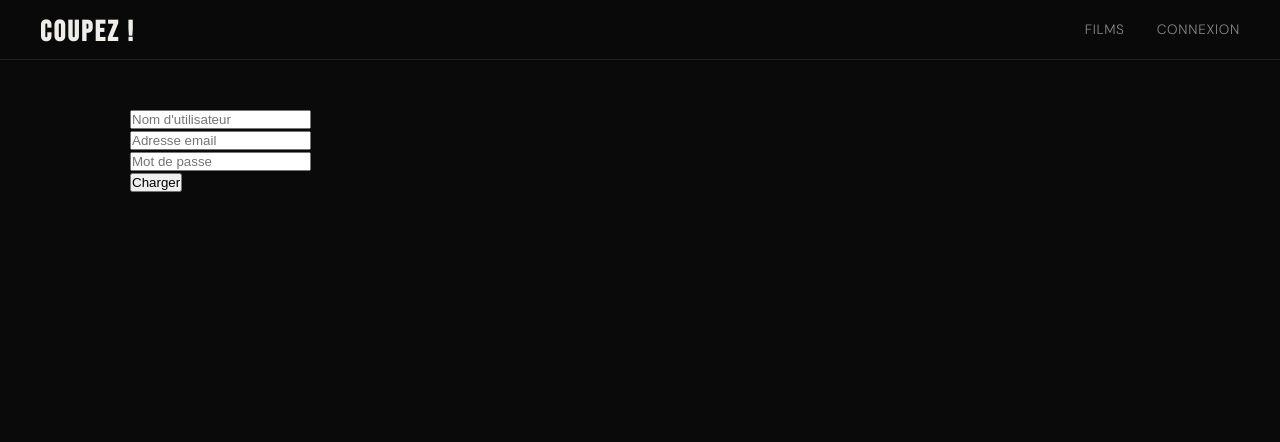
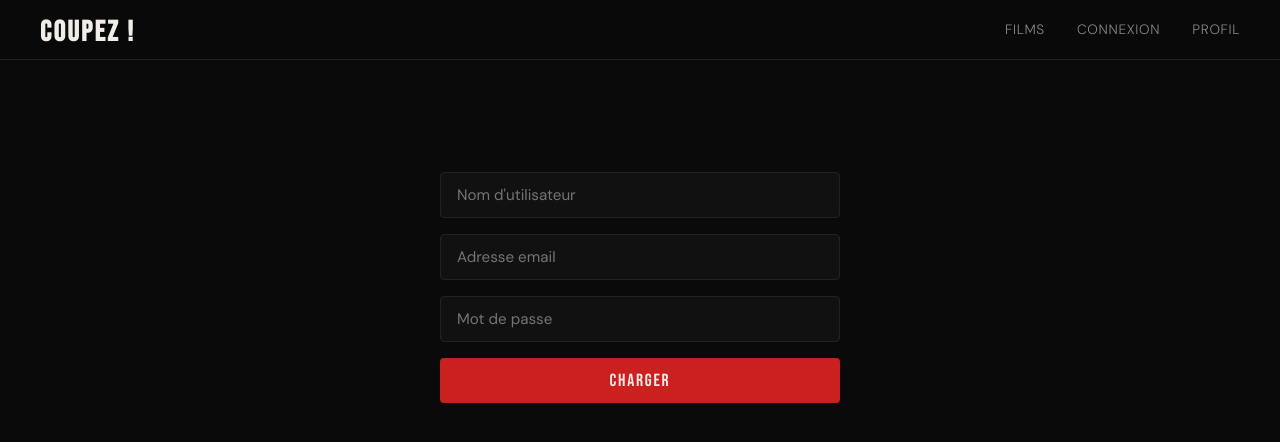
Before and after one commit to Roxas-sudo/couper, a PHP site: page /couper/connexion.php in a window 1280 px wide. Shown: the top 442 px of the page. Run offline with PHP 8.4, Linux system fonts and the light colour scheme.

Commit message:
avancement projet
J'ai rajouté la page profil pour modifier, j'ai améliorer la page connexion.

Il me reste principalement à créer la page index correctement pour voir les notations et la page ajout de note de film et commentaires. Ensuite, j'améliorerai correctement le code

```diff
--- a/connexion.php
+++ b/connexion.php
@@ -4,28 +4,35 @@
   <meta charset="UTF-8">
   <meta name="viewport" content="width=device-width, initial-scale=1.0">
   <title>Coupez ! - Page d'accueil</title>
-  <link rel="stylesheet" href="/style.css">
+  <link rel="stylesheet" href="style.css">
 </head>
 <body>
     <header>
-        <h1><a href="/">Coupez !</a></h1>
+        <h1><a href="index.php">Coupez !</a></h1>
         <nav>
-            <a href="/films">Films</a>
-            <a href="/connexion">Connexion</a>
+            <a href="films.php">Films</a>
+            <a href="connexion.php">Connexion</a>
+            <a href="profil.php">Profil</a>
         </nav>
     </header>
 
     <main>
 
 <?php
+
+//essaie de mettre cette ligne en commentaire si ça fonctionne pas
+
+$bdd = new mysqli("localhost","root","","couper");
+
         function insertUser($bdd,$username,$email,$mot_de_passe)
 		{
 			//requete
-			$insert = "insert into utilisateur values(?,?,?)";
+			$insert = "INSERT INTO utilisateurs (username, email, mot_de_passe) VALUES (?,?,?)";
 
 			//preparer la requete
 			$stmt = $bdd->prepare($insert);
-			$stmt->bind_param("ss", $username, $email, $mot_de_passe);
+			$hash = hash('sha256', $mot_de_passe);
+            $stmt->bind_param("sss", $username, $email, $hash);
 			//executer la requete
 			$stmt->execute();
 
@@ -33,13 +40,17 @@
 
 		}
 
+        if (isset($_POST['charger'])) {
+        insertUser($bdd, $_POST['username'], $_POST['email'], $_POST['mot_de_passe']);
+        }
+
 ?>
 
         <form method="post" enctype="multipart/form-data">
 
-		<input type="text" name="username" placeholder="Nom d'utilisateur"><br>
-		<input type="email" name="email" placeholder="Adresse email"><br>
-		<input type="password" name="mot_de_passe" placeholder="Mot de passe"><br>
+		<input type="text" name="username" placeholder="Nom d'utilisateur">
+		<input type="email" name="email" placeholder="Adresse email">
+		<input type="password" name="mot_de_passe" placeholder="Mot de passe">
 
 		<input type="submit" name="charger" value="Charger">
 
--- a/index.php
+++ b/index.php
@@ -12,6 +12,7 @@
         <nav>
             <a href="films.php">Films</a>
             <a href="connexion.php">Connexion</a>
+            <a href="profil.php">Profil</a>
         </nav>
     </header>
 
--- a/style.css
+++ b/style.css
@@ -68,3 +68,50 @@ main {
 ::-webkit-scrollbar-track { background: var(--bg); }
 ::-webkit-scrollbar-thumb { background: var(--red); }
 ::selection { background: var(--red); color: var(--white); }
+
+/* Connexion / Inscription */
+main form {
+  max-width: 400px;
+  margin: 4rem auto;
+  display: flex;
+  flex-direction: column;
+  gap: 1rem;
+}
+
+main form input[type="text"],
+main form input[type="email"],
+main form input[type="password"] {
+  width: 100%;
+  padding: 0.75rem 1rem;
+  background: #111;
+  border: 1px solid var(--border);
+  border-radius: 4px;
+  color: var(--white);
+  font-family: 'DM Sans', sans-serif;
+  font-size: 0.95rem;
+  outline: none;
+  transition: border-color 0.2s;
+}
+
+main form input[type="text"]:focus,
+main form input[type="email"]:focus,
+main form input[type="password"]:focus {
+  border-color: var(--red);
+}
+
+main form input[type="submit"] {
+  padding: 0.75rem;
+  background: var(--red);
+  color: var(--white);
+  border: none;
+  border-radius: 4px;
+  font-family: 'Bebas Neue', sans-serif;
+  font-size: 1.1rem;
+  letter-spacing: 0.1em;
+  cursor: pointer;
+  transition: opacity 0.2s;
+}
+
+main form input[type="submit"]:hover {
+  opacity: 0.85;
+}
```
Also changed, not shown: profil.php (added, +49 -0 lines).
